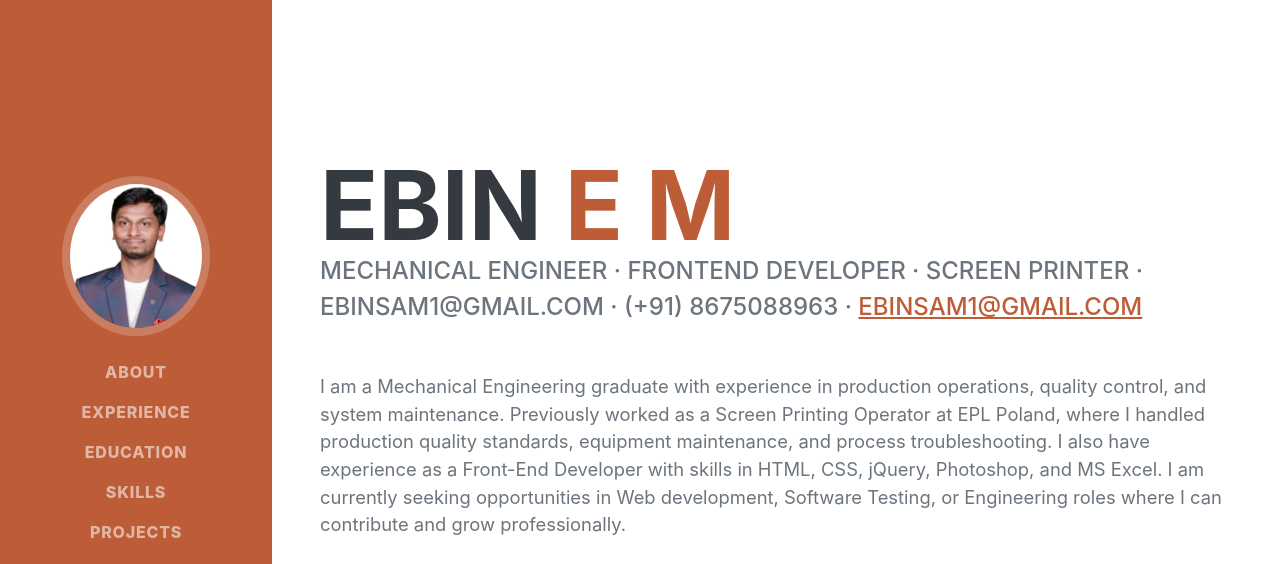
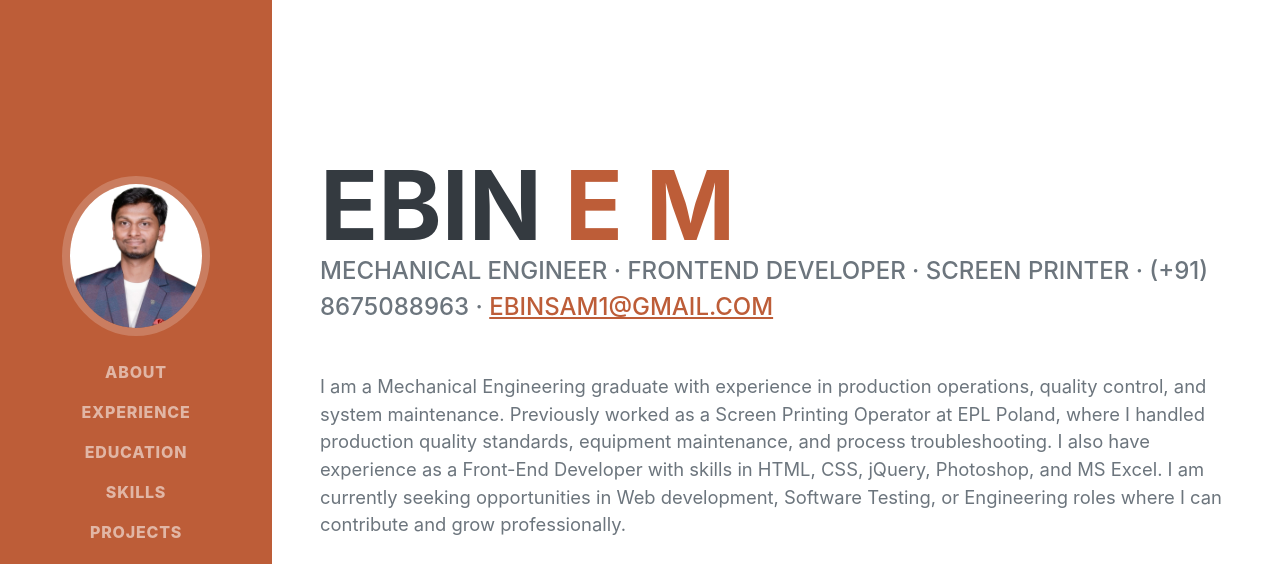
Before and after one commit to ebin-em/portfolio, a plain HTML site: page index.html in a window 1280 px wide. Shown: the top 564 px of the page. Drawn offline with nearby package versions, Linux system fonts and the light colour scheme; a web font is replaced by a local one.

Commit message:
Update index.html

```diff
--- a/index.html
+++ b/index.html
@@ -45,11 +45,10 @@
                         <span class="text-primary">E M</span>
                     </h1>
                     <div class="subheading mb-5">
-                        Mechanical Engineer ·  Frontend Developer · Screen Printer · ebinsam1@gmail.com · (+91) 8675088963 ·
+                        Mechanical Engineer ·  Frontend Developer · Screen Printer · (+91) 8675088963 ·
                         <a href="mailto:ebinsam1@gmail.com">ebinsam1@gmail.com</a>
                     </div>
                     <p class="lead mb-5">I am a Mechanical Engineering graduate with experience in production operations, quality control, and system maintenance.
-
 Previously worked as a Screen Printing Operator at EPL Poland, where I handled production quality standards, equipment maintenance, and process troubleshooting.
 
 I also have experience as a Front-End Developer with skills in HTML, CSS, jQuery, Photoshop, and MS Excel. I am currently seeking opportunities in Web development, Software Testing, or Engineering roles where I can contribute and grow professionally.</p>
```
